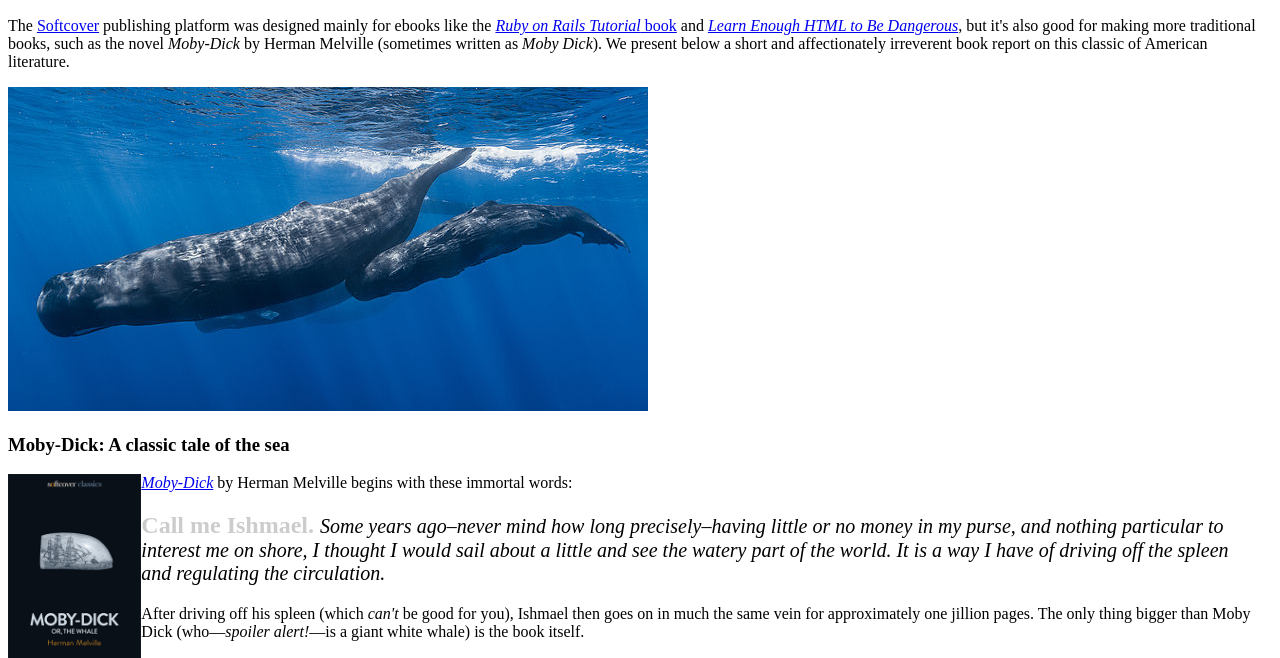
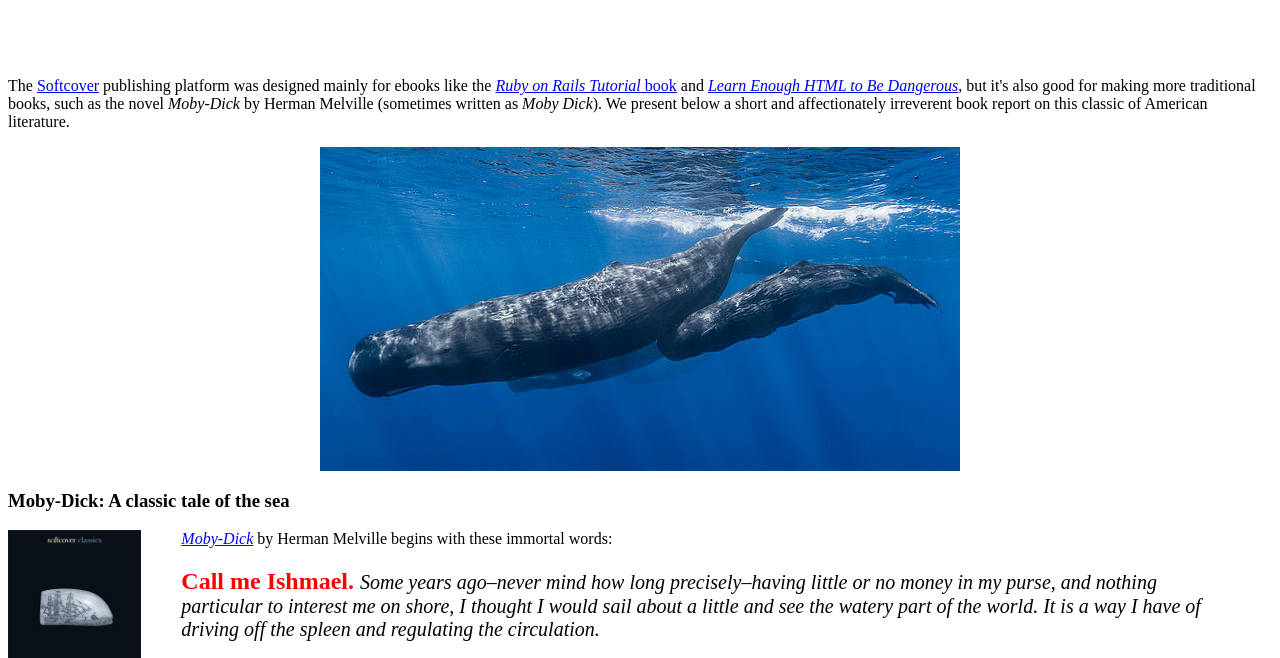
Before and after one commit to agmorgan14/Sample-Web, a plain HTML site: page moby_dick.html in a window 1280 px wide. Shown: the part 136-794 px from the top of the page. Drawn offline with Linux system fonts and the light colour scheme.

Commit message:
Add basic styling

```diff
--- a/moby_dick.html
+++ b/moby_dick.html
@@ -12,7 +12,7 @@
   <a href="tags.html">HTML Tags</a>
   </div>
 
-    <header>
+    <header style="text-algn: center; margin: 0 0 80px;">
       <h1 style="text-align: center;">A Softcover Book Report</h1>
       <h2 style="text-align: center;">Moby-Dick (or, The Whale)</h2>
     </header>
@@ -31,7 +31,7 @@
     </div>
 
     <a href="https://commons.wikimedia.org/wiki/File:Sperm_whale_pod.jpg">
-      <img src="images/sperm_whales.jpg" alt="Photo of whales">
+      <img src="images/sperm_whales.jpg" alt="Photo of whales" style="margin: 0 auto; display:block;">
     </a>
 
     <div>
@@ -40,7 +40,7 @@
 
       <a href="https://www.softcover.io/read/6070fb03/moby-dick"
          target="_blank" rel="noopener">
-        <img src="images/moby_dick.png" alt="Moby Dick" height="200px" style="float: left;">
+        <img src="images/moby_dick.png" alt="Moby Dick" height="200px" style="float: left; margin: 0 40px 0 0">
       </a>
 
       <p>
@@ -52,7 +52,7 @@
 
       <blockquote style="font-style: italic; font-size: 20px;">
         <p>
-          <span style="font-style: normal; font-size: 24px; font-weight: bold; color: #ccc;">
+          <span style="font-style: normal; font-size: 24px; font-weight: bold; color: #ff0000;">
             Call me Ishmael.
           </span>
           Some years ago–never mind how long
```
